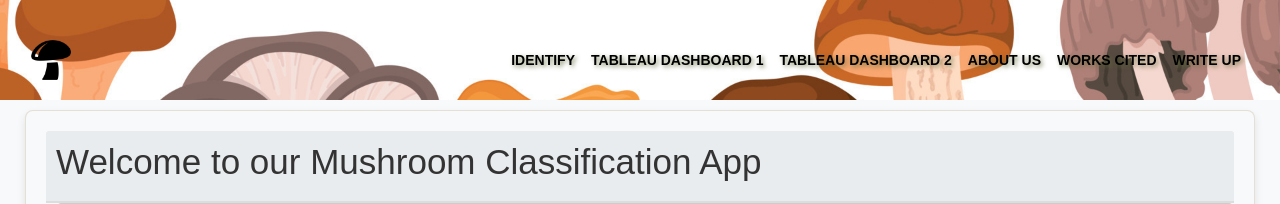
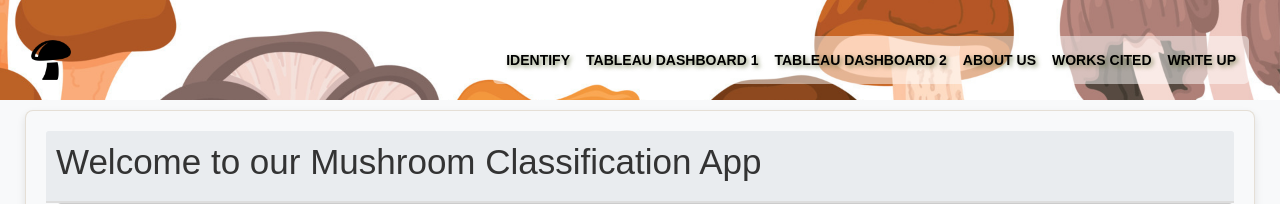
Before and after one commit to KelseyMersinas/Project-4-Group-10, a Flask app: page / in a window 1280 px wide. Shown: the top 204 px of the page. Run offline with Flask 3, Linux system fonts and the light colour scheme; parts of the project's set-up code (start-up, migrations or seed data) failed here and were passed over; some libraries are stand-ins or nearby versions.

Commit message:
Added text box to increase navbar visibility

```diff
--- a/app/static/css/style.css
+++ b/app/static/css/style.css
@@ -18,7 +18,11 @@ body {
     height: 100px;
 }
 
-
+.navbar-nav {
+    background-color: rgba(255, 255, 255, 0.5); /* White background with 50% opacity */
+    border-radius: 5px; /* Adds rounded corners to the background */
+    padding: 5px; /* Adds some padding around the text */
+}
 
 .navbar-brand, .nav-link {
     color: #000000; /* Black text color */
@@ -29,7 +33,7 @@ body {
 
 
 .nav-link:hover {
-    /* color: #ffc107; Highlight color on hover */
+    /* Highlight color on hover */
     color: #f7ee00;
 }
 
```
